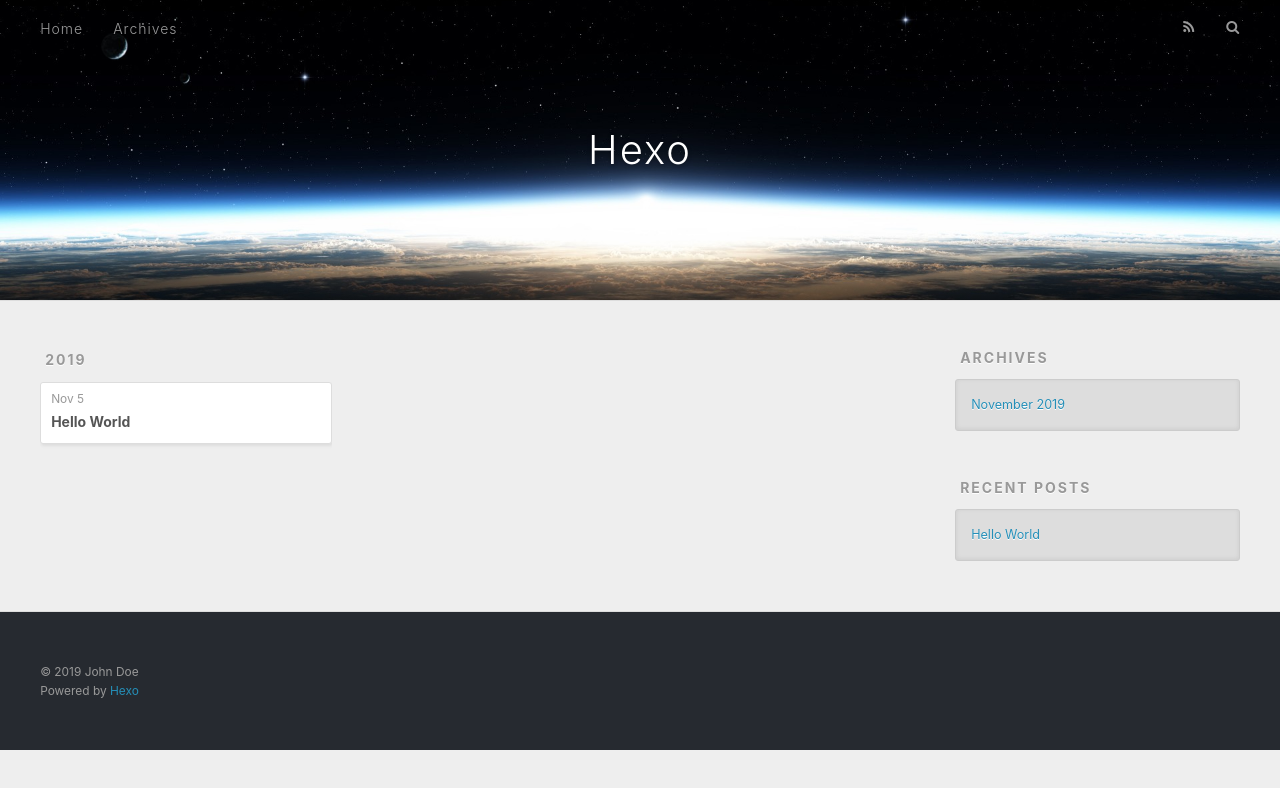
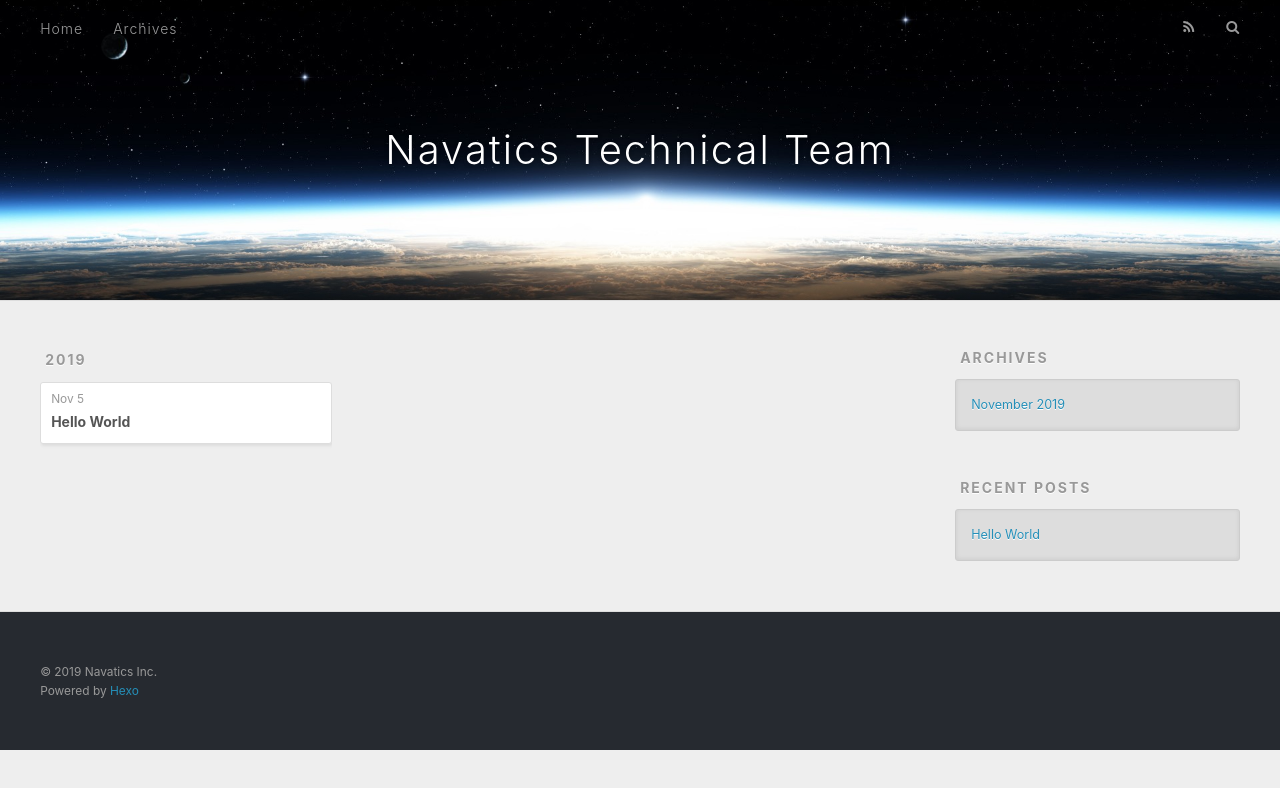
Before and after one commit to winson08Li/navatics.github.io, a plain HTML site: page archives/2019/11/index.html in a window 1280 px wide. Drawn offline with nearby package versions, Linux system fonts and the light colour scheme.

Commit message:
Site updated: 2019-11-05 11:32:41

```diff
--- a/archives/2019/11/index.html
+++ b/archives/2019/11/index.html
@@ -5,16 +5,17 @@
 
 
 
-  <title>Archives: 2019/11 | Hexo</title>
+  <title>Archives: 2019/11 | Navatics Technical Team</title>
   <meta name="viewport" content="width=device-width, initial-scale=1, maximum-scale=1">
-  <meta property="og:type" content="website">
-<meta property="og:title" content="Hexo">
+  <meta name="keywords" content="navatics, mito, technical">
+<meta property="og:type" content="website">
+<meta property="og:title" content="Navatics Technical Team">
 <meta property="og:url" content="http:&#x2F;&#x2F;yoursite.com&#x2F;archives&#x2F;2019&#x2F;11&#x2F;index.html">
-<meta property="og:site_name" content="Hexo">
+<meta property="og:site_name" content="Navatics Technical Team">
 <meta property="og:locale" content="en">
 <meta name="twitter:card" content="summary">
 
-    <link rel="alternate" href="/atom.xml" title="Hexo" type="application/atom+xml">
+    <link rel="alternate" href="/atom.xml" title="Navatics Technical Team" type="application/atom+xml">
 
 
     <link rel="icon" href="/favicon.png">
@@ -33,7 +34,7 @@
   <div id="header-outer" class="outer">
     <div id="header-title" class="inner">
       <h1 id="logo-wrap">
-        <a href="/" id="logo">Hexo</a>
+        <a href="/" id="logo">Navatics Technical Team</a>
       </h1>
 
     </div>
@@ -138,7 +139,7 @@
 
   <div class="outer">
     <div id="footer-info" class="inner">
-      &copy; 2019 John Doe<br>
+      &copy; 2019 Navatics Inc.<br>
       Powered by <a href="http://hexo.io/" target="_blank">Hexo</a>
     </div>
   </div>
```
Also changed, not shown: 2019/11/05/hello-world/index.html (+6 -5 lines), archives/2019/index.html (+8 -7 lines), archives/index.html (+8 -7 lines), index.html (+8 -7 lines).
